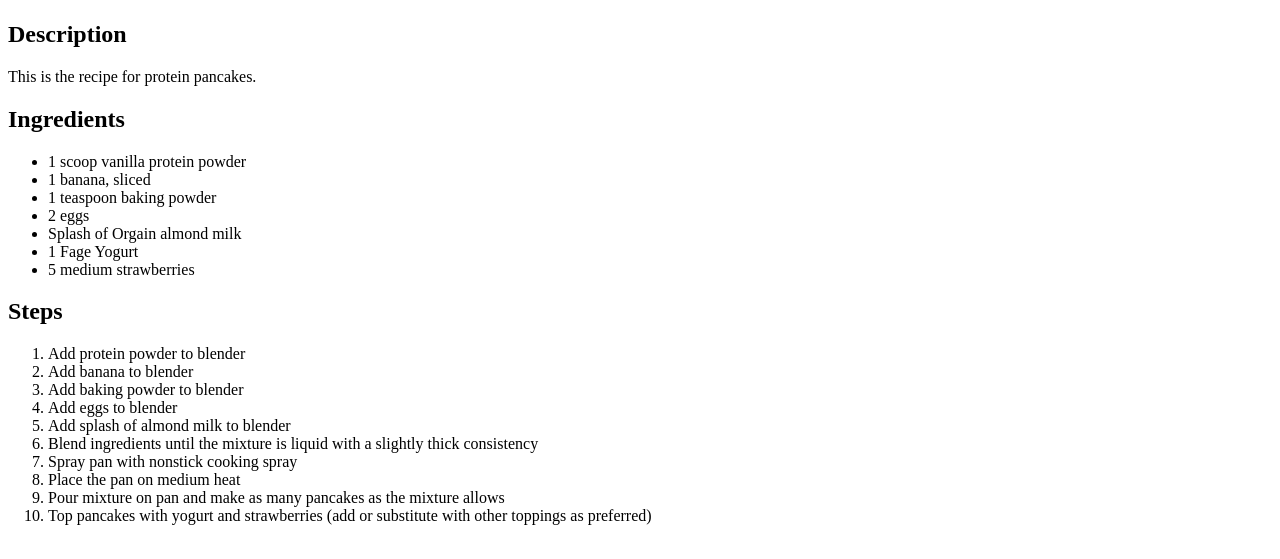
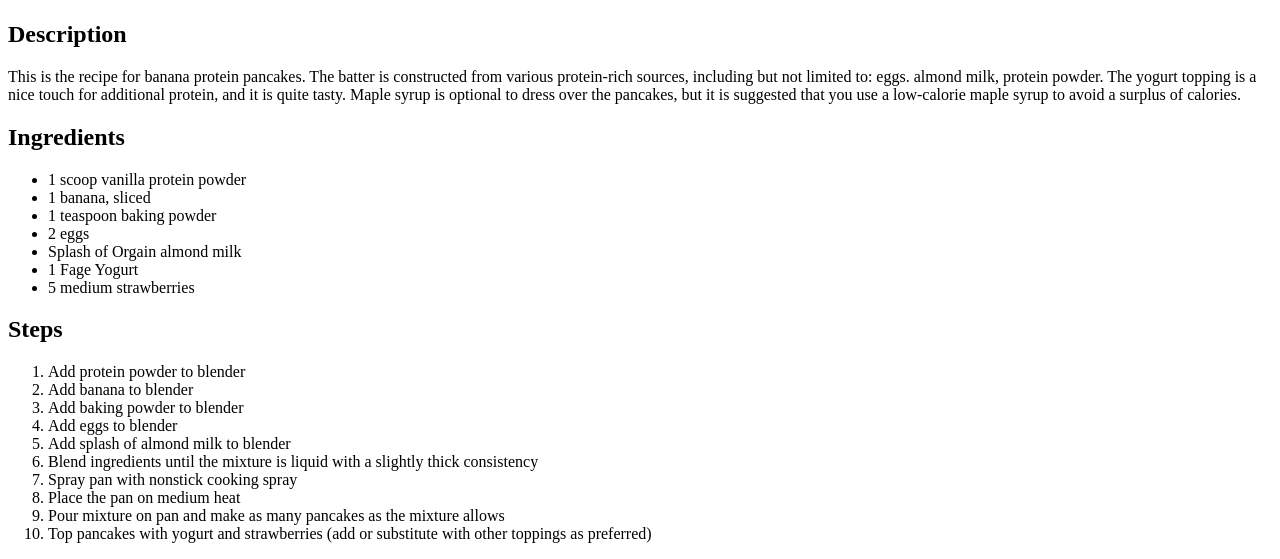
Before and after one commit to iDefenestrate/odin-recipes, a plain HTML site: page recipes/protein-pancakes.html in a window 1280 px wide. Shown: the part 383-942 px from the top of the page. Drawn offline with Linux system fonts and the light colour scheme.

Commit message:
add description

```diff
--- a/recipes/protein-pancakes.html
+++ b/recipes/protein-pancakes.html
@@ -11,7 +11,9 @@
     <img src="https://www.kimscravings.com/wp-content/uploads/2020/03/Yogurt-Pancakes-3.jpg" alt="a tall stack of pancakes topped with yogurt, raspberries and blueberries">
 
     <h2>Description</h2>
-    <p>This is the recipe for protein pancakes.  </p>
+    <p>This is the recipe for banana protein pancakes. The batter is constructed from various protein-rich sources, including but not limited to: eggs.
+        almond milk, protein powder. The yogurt topping is a nice touch for additional protein, and it is quite tasty. Maple syrup is optional to
+    dress over the pancakes, but it is suggested that you use a low-calorie maple syrup to avoid a surplus of calories. </p>
 
         <h2>Ingredients</h2>
         <ul>
```
